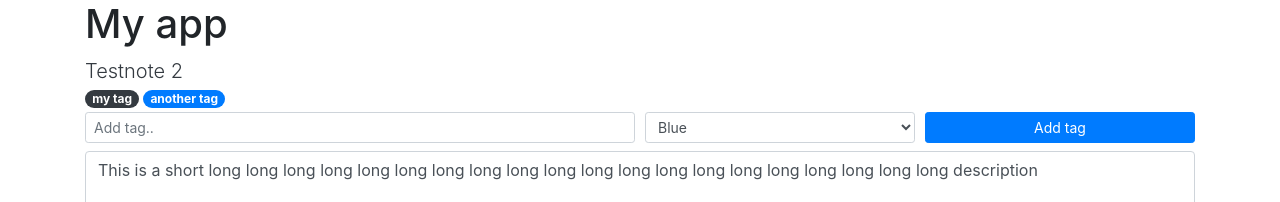
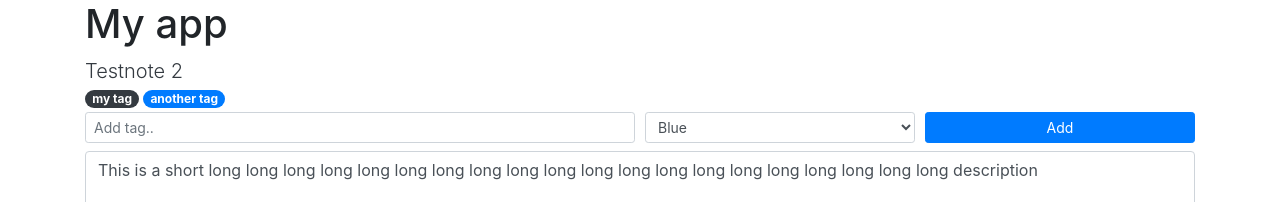
Before and after one commit to greensebastian/tagnote-client, a React (Create React App) app: page /86cf4600-e65c-4794-bf9c-b403d1a1f65b in a window 1280 px wide. Shown: the top 202 px of the page. Built offline with nearby package versions, Linux system fonts and the light colour scheme.

Commit message:
Fix form submit, tag cursor

```diff
--- a/src/App.scss
+++ b/src/App.scss
@@ -58,3 +58,7 @@ $font-family-sans-serif:
   text-overflow: ellipsis;
   white-space: nowrap;
 }
+
+.note-tag {
+  cursor: pointer;
+}
--- a/src/components/note.tsx
+++ b/src/components/note.tsx
@@ -47,13 +47,18 @@ const Note = ({ note, setNote }: NoteProps) => {
 		setTagColor(tag.color);
 	}
 
+	const handleSubmit = (e: React.ChangeEvent<HTMLFormElement>) => {
+		e.preventDefault();
+		addTag();
+	}
+
 	return (
 		<Col>
 			<Row>
 				<NoteHeader onTagClick={resetTag} note={note} />
 			</Row>
 			<Row>
-				<Form className="w-100">
+				<Form className="w-100" onSubmit={handleSubmit}>
 					<Form.Row className="align-items-center mb-2">
 						<Col xs={6}>
 							<Form.Control size="sm" type="text" placeholder="Add tag.." value={tagName} onChange={(e) => setTagName(e.target.value)}/>
@@ -66,7 +71,7 @@ const Note = ({ note, setNote }: NoteProps) => {
 							</Form.Control>
 						</Col>
 						<Col xs={3}>
-							<Button size="sm" className="w-100" onClick={() => addTag()}>Add tag</Button>
+							<Button size="sm" className="w-100" onClick={() => addTag()}>Add</Button>
 						</Col>
 					</Form.Row>
 				</Form>
--- a/src/components/tag.tsx
+++ b/src/components/tag.tsx
@@ -26,7 +26,7 @@ const Tag = (props: TagProps) => {
 	}
 
 	return (
-		<Badge onClick={handleClick} className="mr-1 mb-1" pill variant={tagMap[props.tag.color]}>
+		<Badge onClick={handleClick} className="mr-1 mb-1 note-tag" pill variant={tagMap[props.tag.color]}>
 			{props.tag.name}
 		</Badge>
 	);
--- a/src/components/tagList.tsx
+++ b/src/components/tagList.tsx
@@ -1,4 +1,3 @@
-import { clear } from "console";
 import React from "react";
 import { Col, Row } from "react-bootstrap";
 import TagModel from "../models/tagModel";
```
